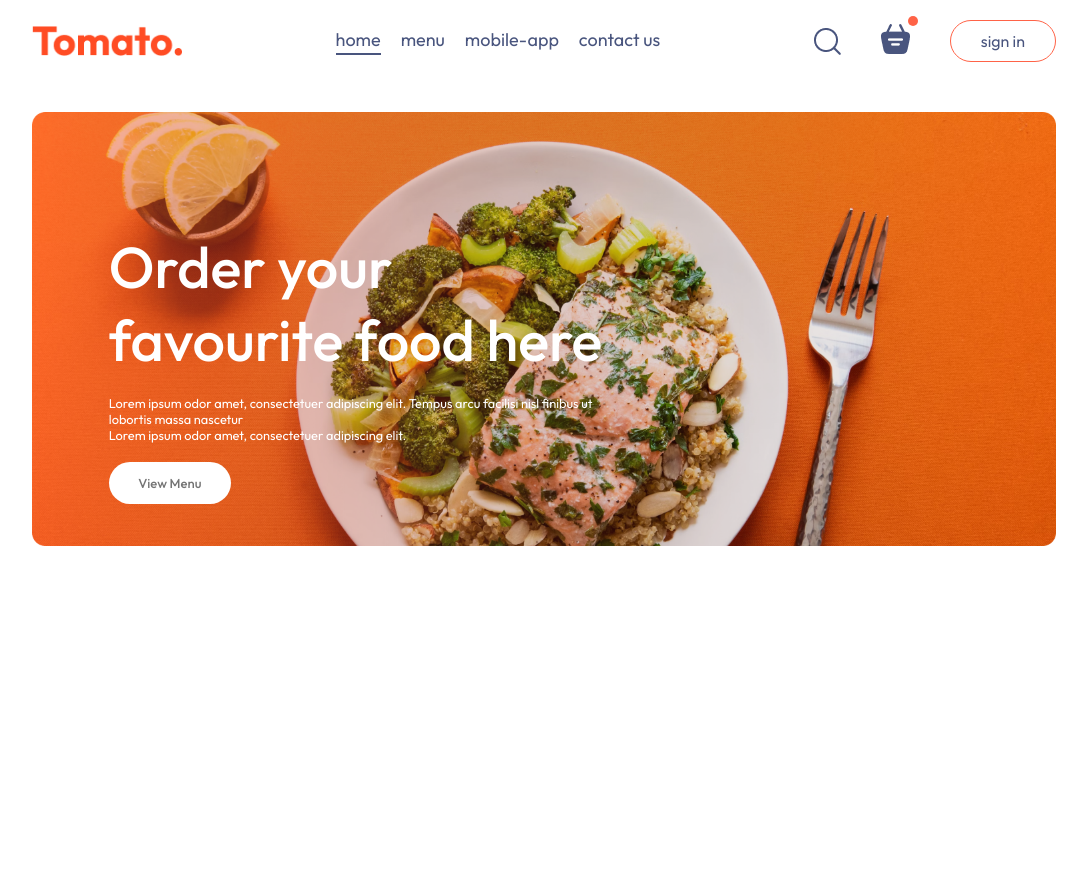
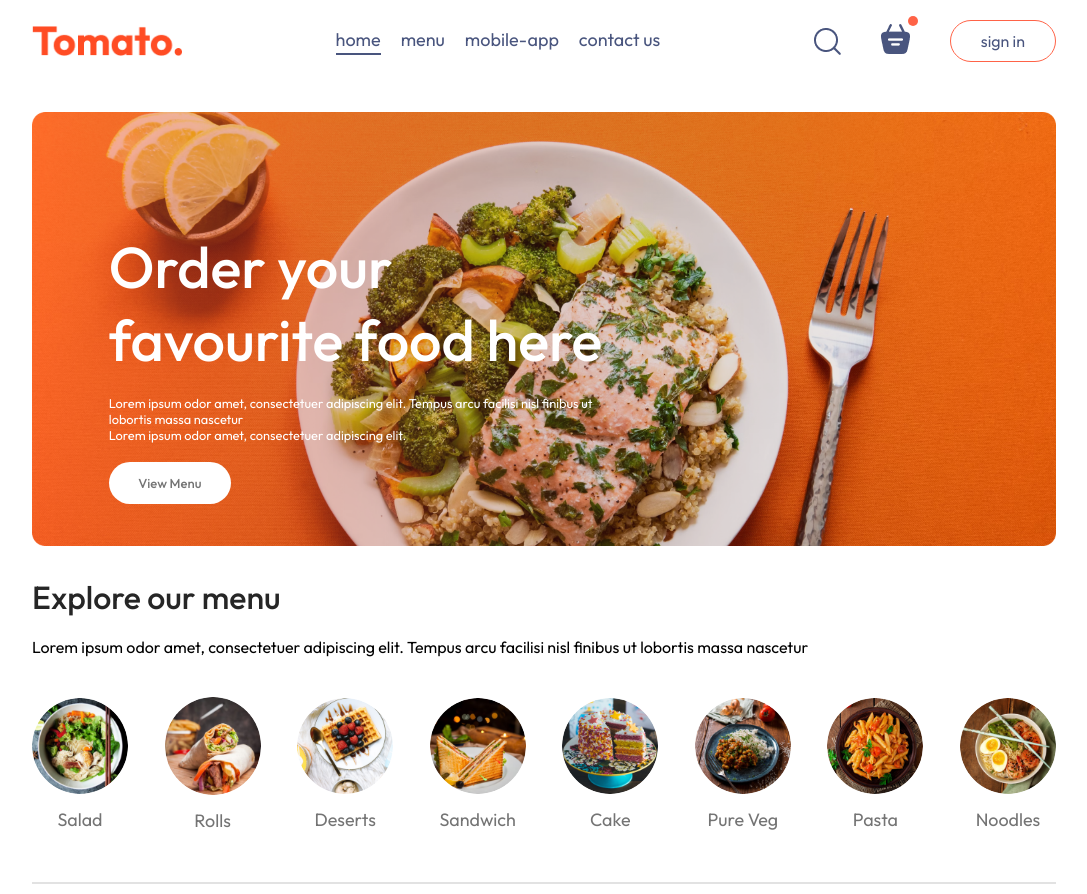
Before and after one commit to Nongkreem/Food-del, a React (Vite) app: page / in a window 1280 px wide. Shown: the whole page, without its empty margins (96-1183 px from the left). Before the commit the page ends 800 px from the top, so only its background shows below. Built offline with nearby package versions, Linux system fonts and the light colour scheme.

Commit message:
Create Explore Menu

```diff
--- /dev/null
+++ b/src/components/ExploreMenu/ExploreMenu.jsx
@@ -0,0 +1,25 @@
+import React from 'react'
+import './ExploreMenu.css'
+import { menu_list } from '../../assets/assets'
+
+const ExploreMenu = ({category, setCategory}) => {
+  return (
+    <div className='explore-menu' id='explore-menu'>
+        <h1>Explore our menu</h1>
+        <p className='explore-menu-text'>Lorem ipsum odor amet, consectetuer adipiscing elit. Tempus arcu facilisi nisl finibus ut lobortis massa nascetur</p>
+        <div className="explore-menu-list">
+            {menu_list.map((item, index)=>{
+                return (
+                    <div onClick={()=>setCategory(prev=>prev===item.menu_name?"All":item.menu_name)} className="explore-menu-list-item">
+                        <img className={category===item.menu_name?"active":""} src={item.menu_image} alt="" />
+                        <p>{item.menu_name}</p>
+                    </div>
+                )
+            })}
+        </div>
+        <hr />
+    </div>
+  )
+}
+
+export default ExploreMenu;
--- /dev/null
+++ b/src/components/ExploreMenu/Exploremenu.css
@@ -0,0 +1,50 @@
+.explore-menu {
+    display: flex;
+    flex-direction: column;
+    gap: 20px;
+}
+.explore-menu h1{
+    color: #262626;
+    font-weight: 500;
+}
+.explore-menu-text{
+    /* border: 1px solid red; */
+    max-width: 80%;
+    columns: #808080;
+}
+.explore-menu-list{
+    /* border: 1px solid red; */
+    display: flex;
+    justify-content: space-between;
+    align-items: center;
+    gap: 30px;
+    text-align: center;
+    margin: 20px 0px;
+    overflow-x: scroll;
+}
+.explore-menu-list::-webkit-scrollbar{
+    display: none;
+}
+.explore-menu-list-item img{
+    width: 7.5vw;
+    min-width: 80px;
+    cursor: pointer;
+    border-radius: 50%;
+    transition: 0.2s;
+}
+.explore-menu-list-item p{
+    margin-top: 10px;
+    color: #747474;
+    font-size: max(1.4vw,16px);
+    cursor: pointer;
+}
+.explore-menu hr{
+    margin: 10px 0px;
+    height: 2px;
+    background-color: #e2e2e2;
+    border: none;
+}
+.explore-menu-list-item .active{
+    border: 4px solid tomato;
+    padding: 2px;
+}
--- a/src/pages/Home/Home.jsx
+++ b/src/pages/Home/Home.jsx
@@ -1,11 +1,16 @@
-import React from 'react'
+import React, { useState } from 'react'
 import './Home.css'
 import Header from '../../components/Header/Header'
+import ExploreMenu from '../../components/ExploreMenu/ExploreMenu'
 
 const Home = () => {
+
+  const [category, setCategory] = useState("All");
+
   return (
     <div>
         <Header />
+        <ExploreMenu category={category} setCategory={setCategory} />
     </div>
   )
 }
```
